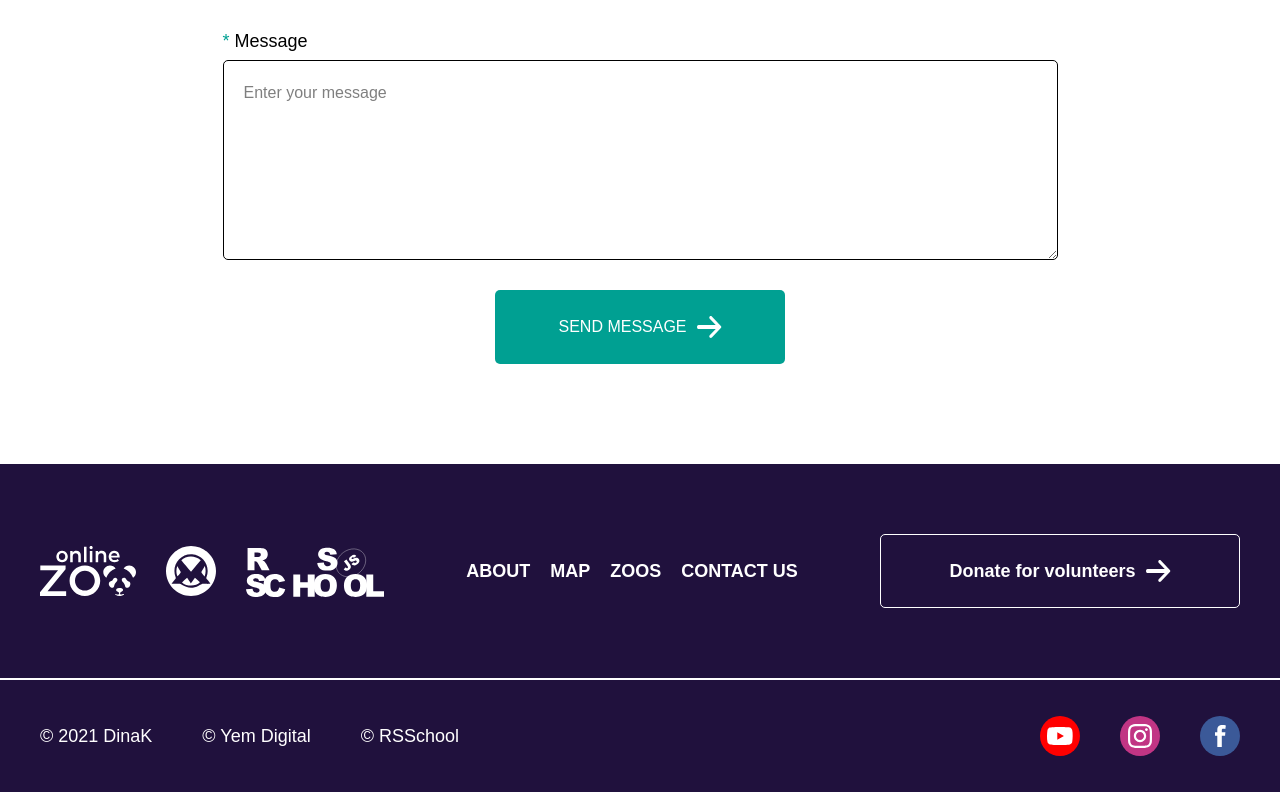
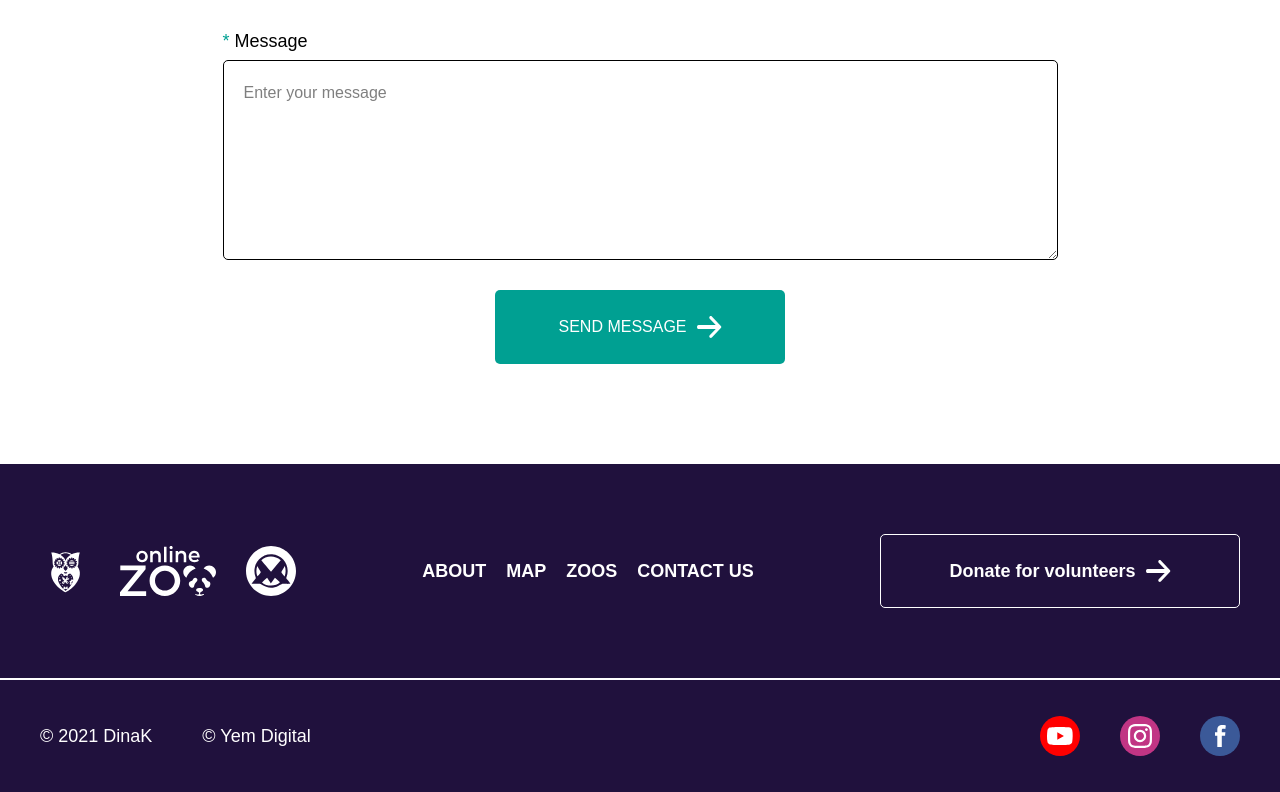
Before and after one commit to IrakliAmbroladze/online-zoo, a React (Vite) app: page /contact-us in a window 1280 px wide. Shown: the part 1482-2274 px from the top of the page. Built offline with nearby package versions, Linux system fonts and the light colour scheme.

Commit message:
feat: added logo and link to geolab

```diff
--- a/src/assets/styles/components/_footer.scss
+++ b/src/assets/styles/components/_footer.scss
@@ -38,14 +38,14 @@
 
         }
 
-        .logo-rs {
-          width: 138px;
+        .logo-geolab {
+          width: 50px;
           height: 51px;
 
           img {
             width: 100%;
             height: 100%;
-            object-fit: cover;
+            object-fit: contain;
           }
 
         }
--- a/src/components/Footer.jsx
+++ b/src/components/Footer.jsx
@@ -1,17 +1,23 @@
+import { Link } from "react-router-dom";
+
 export const Footer = () => {
   return (
     <footer id="footer" className="footer">
       <div className="container">
         <div className="upper-footer">
           <div className="logos">
+            <Link
+              to="https://geolab.edu.ge/"
+              className="logo-geolab"
+              target="_blank"
+            >
+              <img src="images/geolab.svg" alt="logo-rs" />
+            </Link>
             <div className="logo-zoo">
               <img src="images/logo-white.svg" alt="logo-white" />
             </div>
             <div href="/" className="logo-yem">
               <img src="images/yem.svg" alt="logo-yem" />
-            </div>
-            <div href="/" className="logo-rs">
-              <img src="images/rs_school_js logo.svg" alt="logo-rs" />
             </div>
           </div>
           <nav className="nav">
@@ -57,7 +63,6 @@ export const Footer = () => {
           <ul className="copyright">
             <li>© 2021 DinaK</li>
             <li>© Yem Digital</li>
-            <li>© RSSchool</li>
           </ul>
         </div>
       </div>
```
Also changed, not shown: public/images/geolab.svg (added), 1 other file (tests, documents, lock files or other folders).
